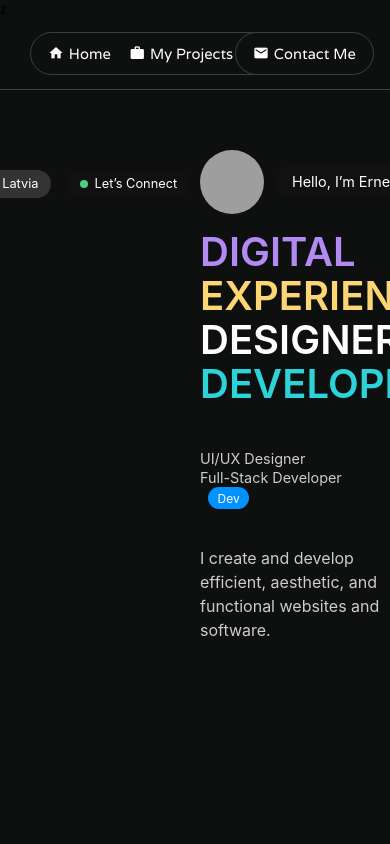
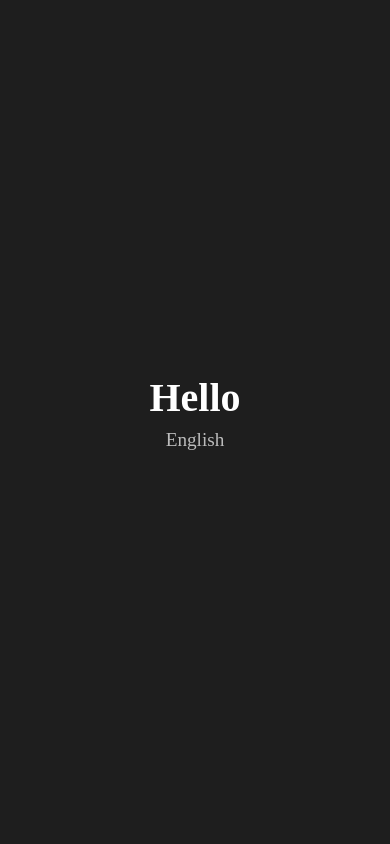
Before and after one commit to FlexLV/personal-website, a React (Create React App) app: page / in a window 390 px wide. Shown: the top 844 px of the page. Built offline with nearby package versions, Linux system fonts and the light colour scheme; grey boxes are pictures that could not be loaded.

Commit message:
smting intresting

```diff
--- a/package.json
+++ b/package.json
@@ -10,7 +10,8 @@
     "framer-motion": "^11.15.0",
     "react": "^19.0.0",
     "react-dom": "^19.0.0",
-    "react-scripts": "5.0.1"
+    "react-scripts": "5.0.1",
+    "react-transition-group": "^4.4.5"
   },
   "scripts": {
     "start": "react-scripts start",
--- a/src/App.js
+++ b/src/App.js
@@ -1,11 +1,12 @@
 import React from 'react';
 import Navbar from "./Navbar.jsx"
 import HeroSection from './HeroSection.jsx';
-
+import Greetings from './Greetings.jsx';
 
 export default function MainPage() {
   return (
-    <>z
+    <>
+    <Greetings />
     <Navbar/>
     <HeroSection/>
     </>
--- /dev/null
+++ b/src/Greetings.css
@@ -0,0 +1,59 @@
+/* src/Greetings.css */
+.greetings-app {
+    display: flex;
+    justify-content: center;
+    align-items: center;
+    height: 100vh;
+    background-color: #1e1e1e; /* Dark background for contrast */
+    color: #ffffff; /* White text */
+    font-family: 'Arial, sans-serif';
+  }
+
+  .greeting-container {
+    text-align: center;
+  }
+
+  .greeting-container h1 {
+    font-size: 4rem;
+    margin: 0;
+  }
+
+  .greeting-container p {
+    font-size: 1.5rem;
+    margin-top: 0.5rem;
+    opacity: 0.7;
+  }
+
+  /* Transition classes for react-transition-group */
+  .fade-enter {
+    opacity: 0;
+    transform: translateY(20px);
+  }
+
+  .fade-enter-active {
+    opacity: 1;
+    transform: translateY(0);
+    transition: opacity 500ms ease-in-out, transform 500ms ease-in-out;
+  }
+
+  .fade-exit {
+    opacity: 1;
+    transform: translateY(0);
+  }
+
+  .fade-exit-active {
+    opacity: 0;
+    transform: translateY(-20px);
+    transition: opacity 500ms ease-in-out, transform 500ms ease-in-out;
+  }
+
+  /* Responsive Design */
+  @media (max-width: 600px) {
+    .greeting-container h1 {
+      font-size: 2.5rem;
+    }
+
+    .greeting-container p {
+      font-size: 1.2rem;
+    }
+  }
--- /dev/null
+++ b/src/Greetings.jsx
@@ -0,0 +1,50 @@
+// src/Greetings.jsx
+import React, { useState, useEffect, useRef } from 'react';
+import './Greetings.css'; // Import the CSS for Greetings
+import greetingsList from './greetings.js';
+import { CSSTransition, TransitionGroup } from 'react-transition-group';
+
+const Greetings = () => {
+  const [current, setCurrent] = useState(0);
+  const [isPaused, setIsPaused] = useState(false);
+
+  // Create a ref for the transitioning element
+  const nodeRef = useRef(null);
+
+  useEffect(() => {
+    if (isPaused) return;
+
+    const interval = setInterval(() => {
+      setCurrent((prev) => (prev + 1) % greetingsList.length);
+    }, 2000); // Change greeting every 2 seconds
+
+    return () => clearInterval(interval); // Cleanup on unmount
+  }, [isPaused]);
+
+  return (
+    <div
+      className="greetings-app"
+      onMouseEnter={() => setIsPaused(true)}
+      onMouseLeave={() => setIsPaused(false)}
+    >
+      <div className="greeting-container">
+        <TransitionGroup>
+          <CSSTransition
+            key={greetingsList[current].lang}
+            timeout={500}
+            classNames="fade"
+            nodeRef={nodeRef} // Pass the nodeRef here
+          >
+            {/* Assign the ref to the child div */}
+            <div ref={nodeRef}>
+              <h1>{greetingsList[current].text}</h1>
+              <p>{greetingsList[current].lang}</p>
+            </div>
+          </CSSTransition>
+        </TransitionGroup>
+      </div>
+    </div>
+  );
+};
+
+export default Greetings;
--- /dev/null
+++ b/src/greetings.js
@@ -0,0 +1,19 @@
+// src/greetings.js
+const greetings = [
+    { lang: 'English', text: 'Hello' },
+    { lang: 'Spanish', text: 'Hola' },
+    { lang: 'French', text: 'Bonjour' },
+    { lang: 'German', text: 'Hallo' },
+    { lang: 'Italian', text: 'Ciao' },
+    { lang: 'Japanese', text: 'こんにちは' }, // Konnichiwa
+    { lang: 'Chinese', text: '你好' },       // Nǐ hǎo
+    { lang: 'Russian', text: 'Здравствуйте' }, // Zdravstvuyte
+    { lang: 'Arabic', text: 'مرحبا' },        // Marhaba
+    { lang: 'Hindi', text: 'नमस्ते' },        // Namaste
+    { lang: 'Portuguese', text: 'Olá' },
+    { lang: 'Korean', text: '안녕하세요' },      // Annyeonghaseyo
+    { lang: 'Turkish', text: 'Merhaba' },
+    // Add more languages as desired
+  ];
+
+  export default greetings;
```
Also changed, not shown: 1 other file (tests, documents, lock files or other folders).
